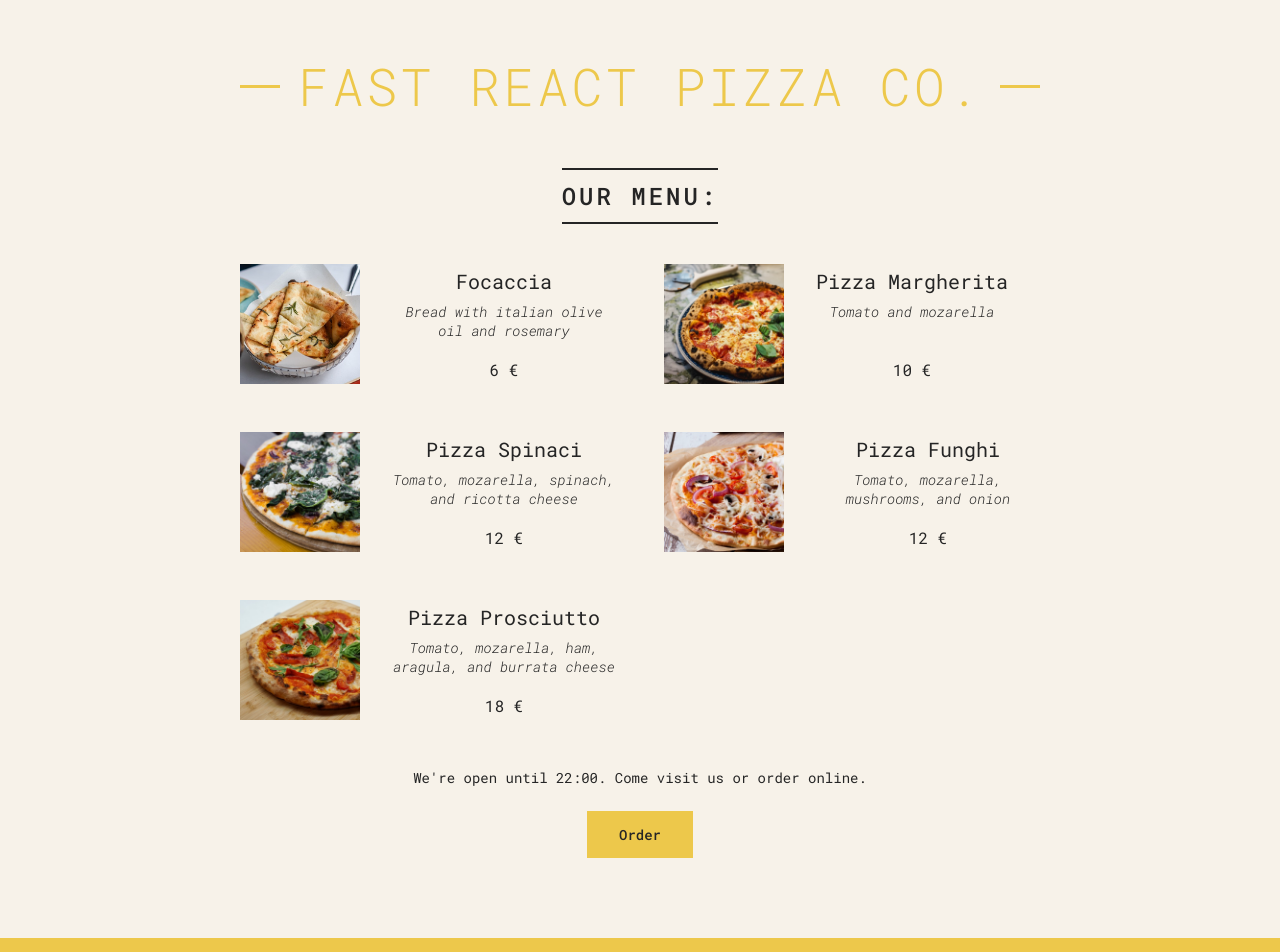
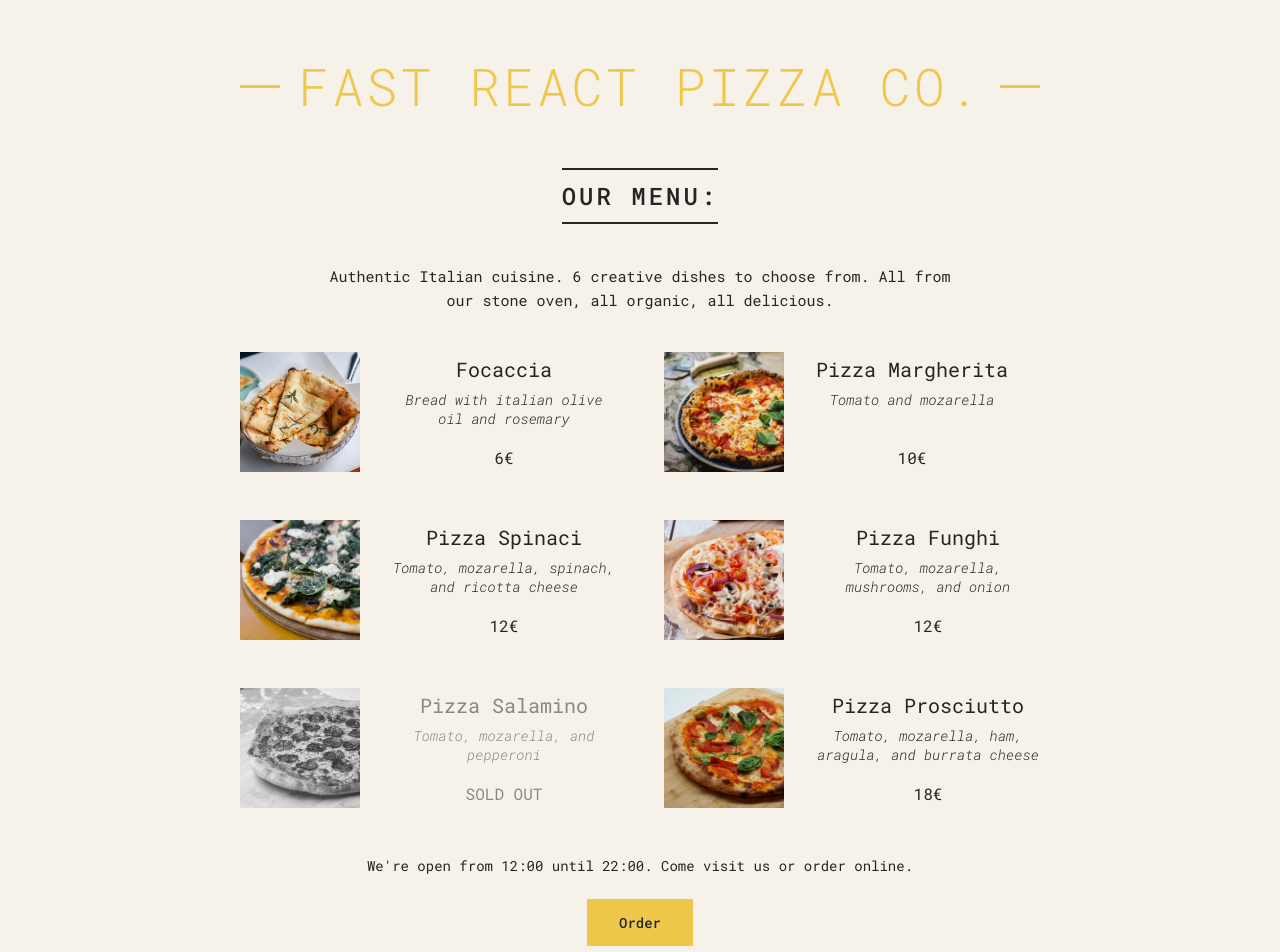
Before and after one commit to mprskalo01/ultimate-react-course, a React (Vite) app in the folder 03-pizza-menu/starter/: page / in a window 1280 px wide. Shown: the top 952 px of the page. Built offline with nearby package versions, Linux system fonts and the light colour scheme.

Commit message:
Destructuring props, React fragments and setting classes and text conditionally

```diff
--- a/03-pizza-menu/starter/index.html
+++ b/03-pizza-menu/starter/index.html
@@ -1,13 +1,16 @@
 <!doctype html>
 <html lang="en">
+
 <head>
   <meta charset="UTF-8" />
   <link rel="icon" type="image/svg+xml" href="/vite.svg" />
   <meta name="viewport" content="width=device-width, initial-scale=1.0" />
-    <title>React Pizza</title>
+  <title>Fast React Pizza Co.</title>
 </head>
+
 <body>
   <div id="root"></div>
   <script type="module" src="/src/main.tsx"></script>
 </body>
+
 </html>
--- a/03-pizza-menu/starter/src/components/Footer.tsx
+++ b/03-pizza-menu/starter/src/components/Footer.tsx
@@ -1,24 +1,15 @@
+import { Order } from './Order';
+
 export function Footer() {
   const hour = new Date().getHours();
   const openHour = 12;
   const closeHour = 22;
   const isOpen = hour >= openHour && hour <= closeHour;
 
-  // if (!isOpen)
-  //   return (
-  //     <p>
-  //       Currently closed. We're happy to welcome you between {openHour}:00 &{' '}
-  //       {closeHour}:00
-  //     </p>
-  //   );
-
   return (
     <footer className="footer">
       {isOpen ? (
-        <div className="order">
-          <p>We're open until {closeHour}:00. Come visit us or order online.</p>
-          <button className="btn">Order</button>
-        </div>
+        <Order closeHour={closeHour} openHour={openHour} />
       ) : (
         <p>
           Currently closed. We're happy to welcome you between {openHour}:00 &{' '}
--- a/03-pizza-menu/starter/src/components/Menu.tsx
+++ b/03-pizza-menu/starter/src/components/Menu.tsx
@@ -51,11 +51,17 @@ export function Menu() {
       <h2 className="pizzas">Our menu:</h2>
 
       {isTherePizzas ? (
-        <ul className="pizzas">
-          {pizzaData.map((pizza: PizzaInterface) => (
-            <Pizza key={pizza.name} pizza={pizza} />
-          ))}
-        </ul>
+        <>
+          <p>
+            Authentic Italian cuisine. 6 creative dishes to choose from. All
+            from our stone oven, all organic, all delicious.
+          </p>
+          <ul className="pizzas">
+            {pizzaData.map((pizza: PizzaInterface) => (
+              <Pizza key={pizza.name} pizza={pizza} />
+            ))}
+          </ul>
+        </>
       ) : (
         <p>We're still working on our menu. Please come back later {':)'}</p>
       )}
--- /dev/null
+++ b/03-pizza-menu/starter/src/components/Order.tsx
@@ -0,0 +1,13 @@
+interface Props {
+  closeHour: number;
+  openHour: number;
+}
+
+export function Order({ closeHour, openHour }: Props) {
+  return (
+    <div className="order">
+      <p>We're open from {openHour}:00 until {closeHour}:00. Come visit us or order online.</p>
+      <button className="btn">Order</button>
+    </div>
+  );
+}
--- a/03-pizza-menu/starter/src/components/Pizza.tsx
+++ b/03-pizza-menu/starter/src/components/Pizza.tsx
@@ -6,20 +6,14 @@ export interface PizzaInterface {
   soldOut: boolean;
 }
 
-interface Props {
-  pizza: PizzaInterface;
-}
-
-export function Pizza(props: Props) {
-  if (props.pizza.soldOut) return null;
-
+export function Pizza({ pizza }: { pizza: PizzaInterface }) {
   return (
-    <li className="pizza">
-      <img src={props.pizza.photoName} alt={props.pizza.name} />
+    <li className={`pizza ${pizza.soldOut ? 'sold-out' : ''}`}>
+      <img src={pizza.photoName} alt={pizza.name} />
       <div>
-        <h3>{props.pizza.name}</h3>
-        <p>{props.pizza.ingredients}</p>
-        <span>{+props.pizza.price} €</span>
+        <h3>{pizza.name}</h3>
+        <p>{pizza.ingredients}</p>
+        <span>{pizza.soldOut ? 'SOLD OUT' : pizza.price + '€'}</span>
       </div>
     </li>
   );
```
Lines whose indentation alone changed are shown as unchanged.
